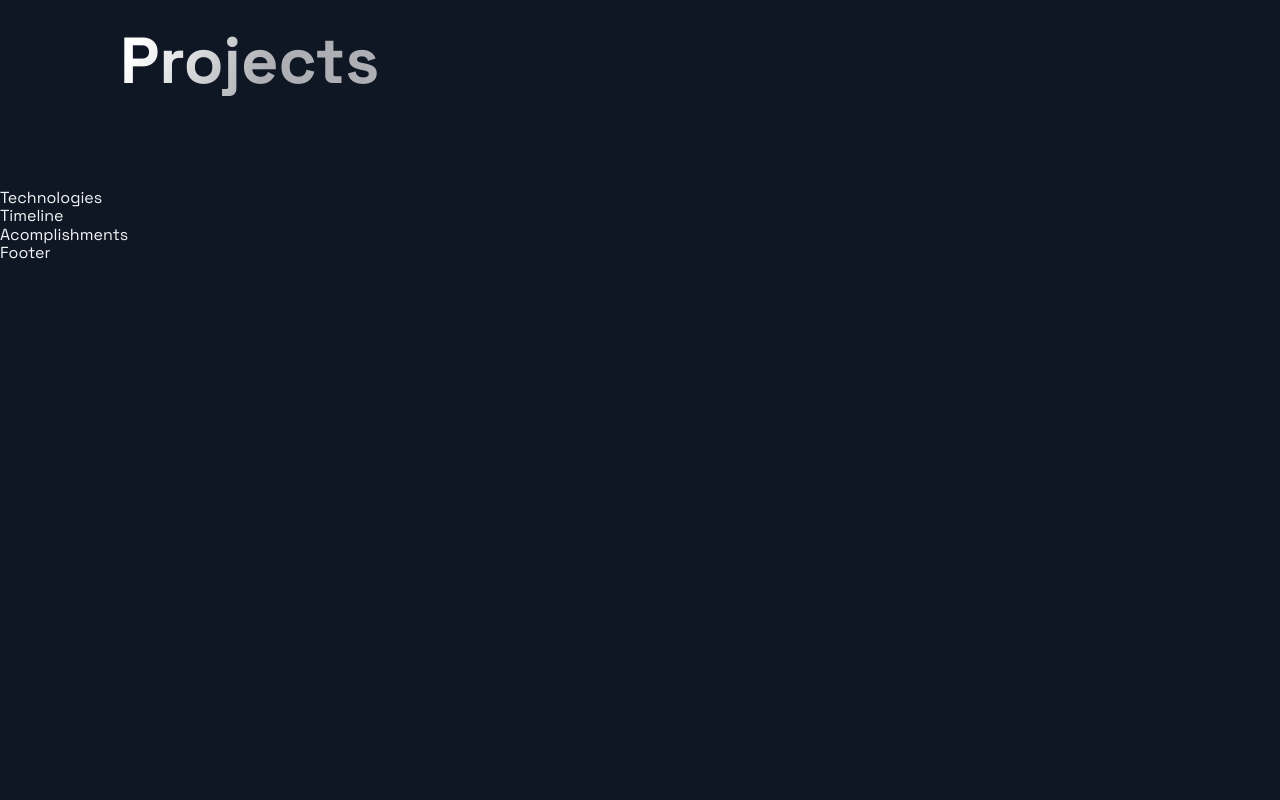
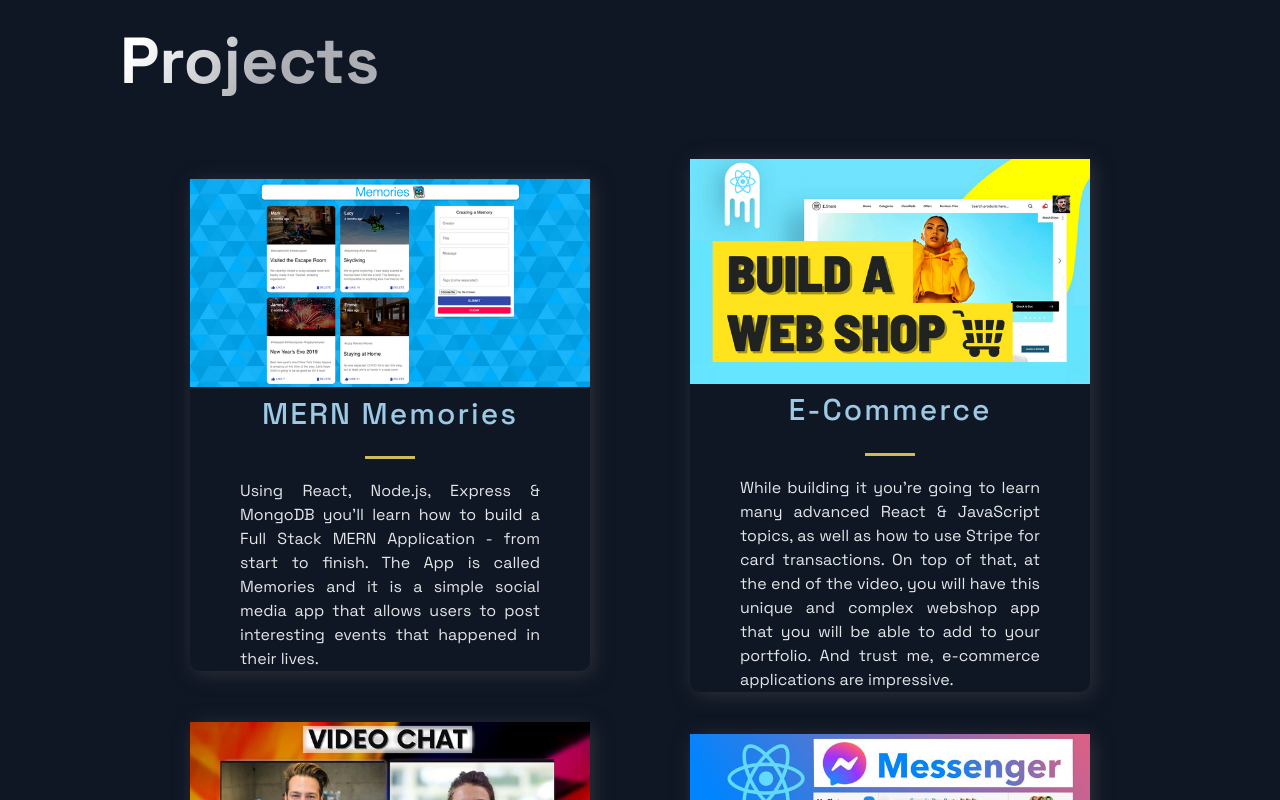
Before and after one commit to dmitridrozdov/portfolio-website, a Next.js app: page / in a window 1280 px wide. Shown: the part 680-1480 px from the top of the page. Before the commit the page ends 943 px from the top, so only its background shows below. Built offline with nearby package versions, Linux system fonts and the light colour scheme.

Commit message:
Update Projects.js

```diff
--- a/src/components/Projects/Projects.js
+++ b/src/components/Projects/Projects.js
@@ -9,7 +9,18 @@ const Projects = () => (
     <SectionDivider />
     <SectionTitle main>Projects</SectionTitle>
     <GridContainer>
-
+      {projects.map(({ id, image, title, description, tags, source, visit }) =>
+        <BlogCard key={id}>
+          <Img src={image}></Img>
+          <TitleContent>
+            <HeaderThree title>{title}</HeaderThree>
+            <Hr />
+          </TitleContent>
+          <CardInfo>
+            {description}
+          </CardInfo>
+        </BlogCard>
+      )}
     </GridContainer>
   </Section>
 );
```
